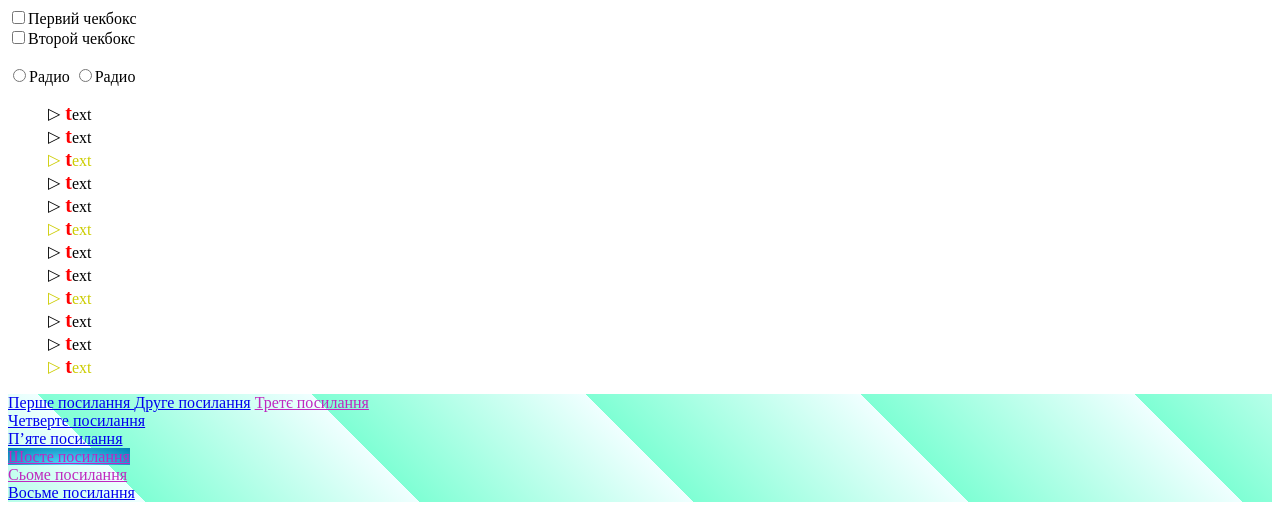
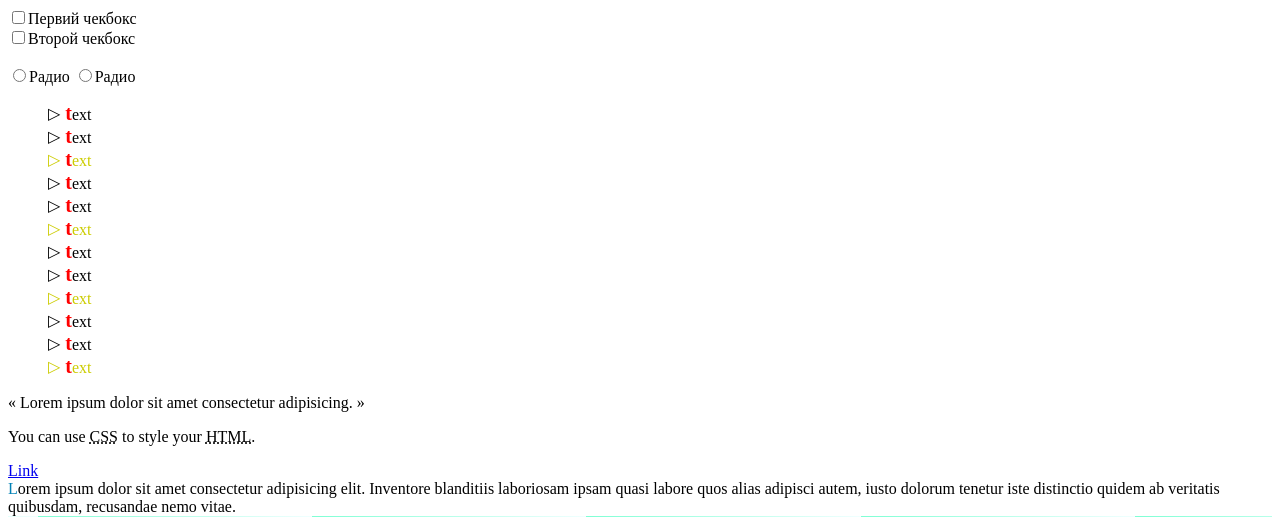
Before and after one commit to MaksVV/HW-Nix-course-html-css, a plain HTML site: page HW1/index.html in a window 1280 px wide. Shown: the top 517 px of the page. Drawn offline with Linux system fonts and the light colour scheme.

Commit message:
add last changes

```diff
--- a/HW1/css/index.css
+++ b/HW1/css/index.css
@@ -32,6 +32,21 @@ li:nth-child(5n+5):hover {
     background-color: rgb(0, 85, 255);
 }
 
+p.new::before {
+    content: '« ';
+}
+
+p.new.back::after {
+    content: ' »';
+}
+
+div.first_letter::before {
+    content: "Lorem ";
+}
+
+div.first_letter::first-letter {
+    color: #0081b5;
+}
 .block_links {
     background: repeating-linear-gradient(45deg, #7fffd4 10%, #f0ffff 30%);
 }
@@ -55,7 +70,7 @@ div.block_links a:last-child::selection {
     color: rgb(255, 255, 0);
 }
 
-div.block_links .border:nth-child(2n):hover{
+div.block_links .border:nth-child(2n):hover {
     background: #fff;
     border: 10px solid;
     border-color: rgb(111, 0, 0) rgb(255, 0, 0) rgb(255, 0, 0) rgb(111, 0, 0);
--- a/HW1/index.html
+++ b/HW1/index.html
@@ -30,6 +30,12 @@
             <li><p>text</p></li>
         </ul>
     </div>
+    <div>
+        <p class="new back">Lorem ipsum dolor sit amet consectetur adipisicing.</p>
+        <p>You can use <abbr title="Cascading Style Sheets">CSS</abbr> to style your <abbr title="HyperText Markup Language">HTML</abbr>.</p>
+        <a href="#">Link</a>
+        <div class="first_letter">ipsum dolor sit amet consectetur adipisicing elit. Inventore blanditiis laboriosam ipsam quasi labore quos alias adipisci autem, iusto dolorum tenetur iste distinctio quidem ab veritatis quibusdam, recusandae nemo vitae.</div>
+    </div>
     <div class="block_links">
         <a class="border" href="http://htmlbook/css" target="_blank">Перше посилання </a>
         <a class="border" href="http://htmlbook.ua/css"t arget="_blank">Друге посилання</a>
```
